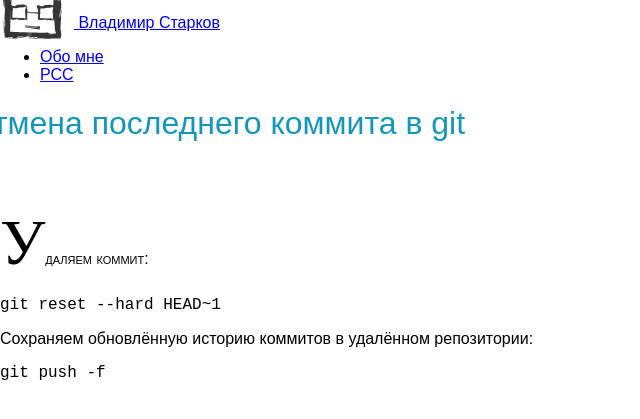
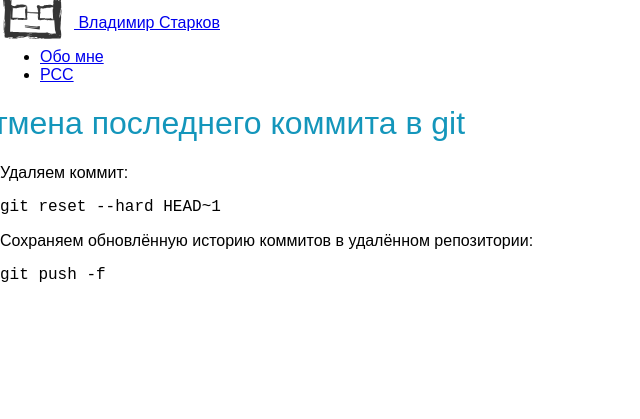
Before and after one commit to iamstarkov/vstarkov.ru, a Jekyll site: the page built from _posts/2013-03-17-git-undo.md, in a window 1280 px wide. Shown: the top 419 px of the page, without its empty margins (0-640 px from the left). Built offline with Jekyll 4.4.1, drawn with Linux system fonts in a browser that asks for light colours.

Commit message:
edited post layout

```diff
--- a/_layouts/post.html
+++ b/_layouts/post.html
@@ -2,24 +2,6 @@
 layout: default
 ---
 
-<div class="span6 offset3">
-	<article>
-		<div>
-			{{ content }}
-		</div>
-		{% if site.disqus_id %}
-			<aside>
-				<div id="disqus_thread"></div>
-				<script type="text/javascript">
-					var disqus_shortname = '{{site.disqus_id}}';
-					(function() {
-						var dsq = document.createElement('script'); dsq.type = 'text/javascript'; dsq.async = true;
-						dsq.src = 'http://' + disqus_shortname + '.disqus.com/embed.js';
-						(document.getElementsByTagName('head')[0] || document.getElementsByTagName('body')[0]).appendChild(dsq);
-					})();
-				</script>
-			</aside>
-		{% else %}
-		{% endif %}
-	</article>
-</div>
+<article>
+	{{ content }}
+</article>
```
